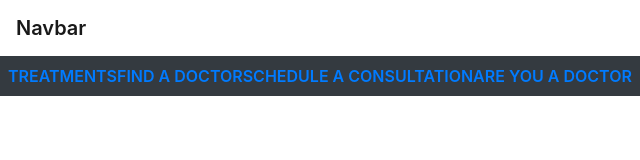
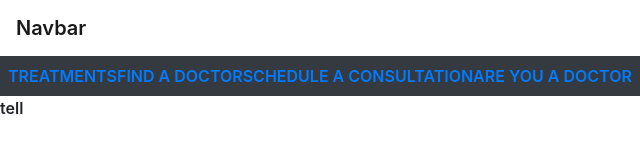
Before and after one commit to elitecleaningconcepts/interfazNiptuck, a plain HTML site: page index.html in a window 1280 px wide. Shown: the full height of the page, 0-640 px from the left. Drawn offline with Linux system fonts and the light colour scheme.

```diff
--- a/index.html
+++ b/index.html
@@ -32,6 +32,10 @@
 
     <span class="d-block p-2 bg-dark text-white"><a href="">TREATMENTS</a><a href="">FIND A DOCTOR</a><a href="">SCHEDULE A CONSULTATION</a><a href="">ARE YOU A DOCTOR</a></span>
 
+    <div>
+      <p>tell</p>
+    </div>
+
     <script src=""></script>
 </body>
 </html>
```
